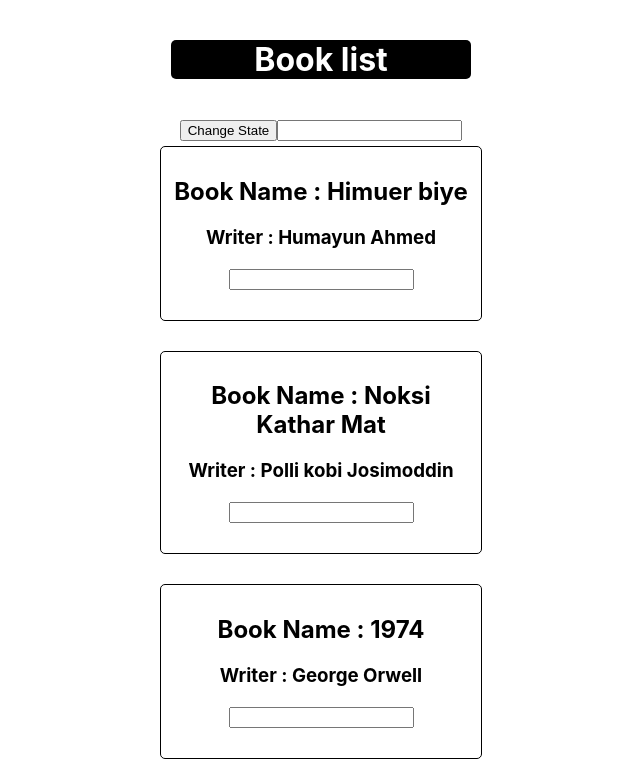
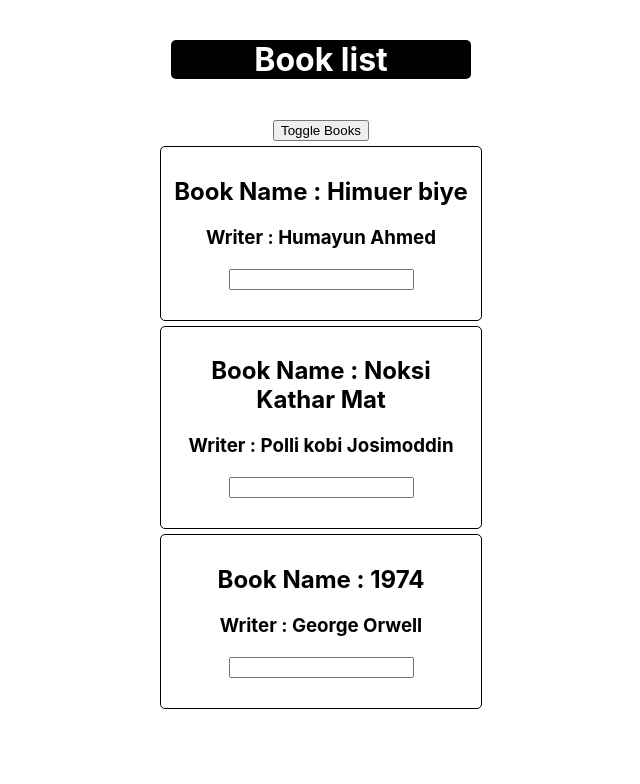
Before and after one commit to alif989/react-app, a React (Create React App) app: page / in a window 1280 px wide. Shown: the top 784 px of the page, without its empty margins (319-959 px from the left). Built offline with nearby package versions, Linux system fonts and the light colour scheme.

Commit message:
structure of component

```diff
--- a/src/App.js
+++ b/src/App.js
@@ -1,8 +1,9 @@
 
-import React, { Component } from 'react';
+import React from 'react';
 import './App.css';
 // import Person from './components/Person';
-import Book from './components/Book';
+// import Book from './components/Book';
+import MainComponent from './components/MainComponent';
 
 // functional Component
 // function App() {
@@ -52,74 +53,13 @@
 // }
 
 //state
-class App extends Component {
+// class App extends Component {
 
-  state = {
-    books : [
-      {bookName : "Himuer biye", writer : "Humayun Ahmed"},
-      {bookName : "Noksi Kathar Mat", writer : "Polli kobi Josimoddin"},
-      {bookName : "1974", writer : "George Orwell"}
-    ]
-  }
+// 	return < MainComponent />
+// }
 
-  changeStateProps = (newBookName) => {
-    this.setState({
-        books : [
-          {bookName : newBookName, writer : "Kazi Nozrul Islam11"},
-          {bookName : "Noksi Kathar Matee", writer : "Polli kobi Josimoddinee"},
-          {bookName : "1974eee", writer : "George Orwellee"}
-        ]
-      });
-  }
-
-  changeInputStateProps = (event) => {
-    this.setState({
-      books : [
-        {bookName : event.target.value, writer : "Kazi Nozrul Islam"},
-        {bookName : "Noksi Kathar Mat", writer : "Polli kobi Josimoddin"},
-        {bookName : "1974", writer : "George Orwell"}
-      ]
-    });
-  }
-
-  render() {
-
-		var style = {
-			border : "1ps solid",
-			backgroundColor : 'black',
-			borderRadius : '5px',
-			color: 'white',
-			width: '300px',
-			margin: '40px auto',
-			textAlign: 'center'
-		};
-
-      return (
-          	<div className="App">
-              	<h1 style={style}>Book list</h1>
-              	<button onClick={() =>this.changeStateProps('Agni bina')}> Change State</button>
-
-              	<input type="text"  onChange={this.changeInputStateProps} />
-
-				<Book
-					bookName = {this.state.books[0].bookName}
-					writer = {this.state.books[0].writer}
-					change ={this.changeInputStateProps}
-				/>
-			    <br/>
-				<Book
-					bookName = {this.state.books[1].bookName}
-					writer = {this.state.books[1].writer}
-				/>
-			    <br/>
-				<Book
-					bookName = {this.state.books[2].bookName}
-					writer = {this.state.books[2].writer}
-					change = {this.changeStateProps.bind(this, '1984')}
-				/>
-          	</div>
-        );
-  }
+const App = () => {
+	return <MainComponent />
 }
 
 export default App;
--- a/src/components/Book.js
+++ b/src/components/Book.js
@@ -5,8 +5,8 @@
     return (
         <div className='book'>
 
-            <h2 onClick={props.change}>Book Name : {props.bookName}</h2>
-            <h3 onClick={props.change}>Writer : {props.writer}</h3>
+            <h2 onClick={props.delete}>Book Name : {props.bookName}</h2>
+            <h3 >Writer : {props.writer}</h3>
 
             <input type="text"  onChange={props.change} />
             <br/>
--- /dev/null
+++ b/src/components/MainComponent.js
@@ -0,0 +1,120 @@
+import React, { Component } from 'react';
+import Book from './Book';
+
+class MainComponent extends Component {
+
+    state = {
+		books: [
+			{ bookName: "Himuer biye", writer: "Humayun Ahmed" },
+			{ bookName: "Noksi Kathar Mat", writer: "Polli kobi Josimoddin" },
+			{ bookName: "1974", writer: "George Orwell" }
+		],
+		showBooks:true
+	}
+
+	deleteBookState = (index) => {
+		const books = [...this.state.books];
+		books.splice(index,1);
+		this.setState({
+			books: books
+		});
+	}
+
+	changeStateProps = (newBookName) => {
+		this.setState({
+			books: [
+				{ bookName: newBookName, writer: "Kazi Nozrul Islam11" },
+				{ bookName: "Noksi Kathar Matee", writer: "Polli kobi Josimoddinee" },
+				{ bookName: "1974eee", writer: "George Orwellee" }
+			]
+		});
+	}
+
+	toggoleBooks = () => {
+		this.setState({
+			showBooks: !this.state.showBooks
+		})
+	}
+
+	// changeInputStateProps = (event) => {
+	// 	this.setState({
+	// 		books: [
+	// 			{ bookName: event.target.value, writer: "Kazi Nozrul Islam" },
+	// 			{ bookName: "Noksi Kathar Mat", writer: "Polli kobi Josimoddin" },
+	// 			{ bookName: "1974", writer: "George Orwell" }
+	// 		]
+	// 	});
+	// }
+	changeInputStateProps = (event,index) => {
+
+		const book = { ...this.state.books[index] };
+		book.bookName = event.target.value ;
+		const books = [...this.state.books]
+		books[index] = book;
+		this.setState({
+			books:books
+		});
+	}
+
+	render() {
+
+		var style = {
+			border: "1ps solid",
+			backgroundColor: 'black',
+			borderRadius: '5px',
+			color: 'white',
+			width: '300px',
+			margin: '40px auto',
+			textAlign: 'center'
+		};
+
+		let books = null;
+		if(this.state.showBooks) {
+			 books = this.state.books.map((book, index)=> {
+				return(
+					<Book
+						bookName = {book.bookName}
+						writer = {book.writer}
+						delete = {() => this.deleteBookState(index)}
+						key = {index}
+						change = {(event) => this.changeInputStateProps(event,index)}
+					/>
+				);
+
+			});
+		}
+
+
+		return (
+			<div className="App">
+				<h1 style={style}>Book list</h1>
+				{/* <button onClick={() => this.changeStateProps('Agni bina')}> Change State</button> */}
+				<button onClick={() => this.toggoleBooks()}>Toggle Books</button>
+
+				{/* <input type="text" onChange={this.changeInputStateProps} /> */}
+
+				{/* <Book
+					bookName={this.state.books[0].bookName}
+					writer={this.state.books[0].writer}
+					change={this.changeInputStateProps}
+				/>
+				<br />
+				<Book
+					bookName={this.state.books[1].bookName}
+					writer={this.state.books[1].writer}
+				/>
+				<br />
+				<Book
+					bookName={this.state.books[2].bookName}
+					writer={this.state.books[2].writer}
+					change={this.changeStateProps.bind(this, '1984')}
+				/> */}
+
+				{ books }
+			</div>
+		);
+	}
+
+}
+
+export default MainComponent ;
--- a/src/index.js
+++ b/src/index.js
@@ -2,16 +2,16 @@
 import ReactDOM from 'react-dom/client';
 import './index.css';
 import App from './App';
-import AppA from './AppA';
+// import AppA from './AppA';
 import reportWebVitals from './reportWebVitals';
 
 const root = ReactDOM.createRoot(document.getElementById('root'));
-const root2 = ReactDOM.createRoot(document.getElementById('root2'));
+// const root2 = ReactDOM.createRoot(document.getElementById('root2'));
 root.render(
     <App />
 );
-root2.render(
-    <AppA />
-);
+// root2.render(
+//     <AppA />
+// );
 
 reportWebVitals();
```
Also changed, not shown: public/index.html (+4 -4 lines), src/App copy.js (added, +170 -0 lines), src/components/Person.js (+7 -7 lines).
